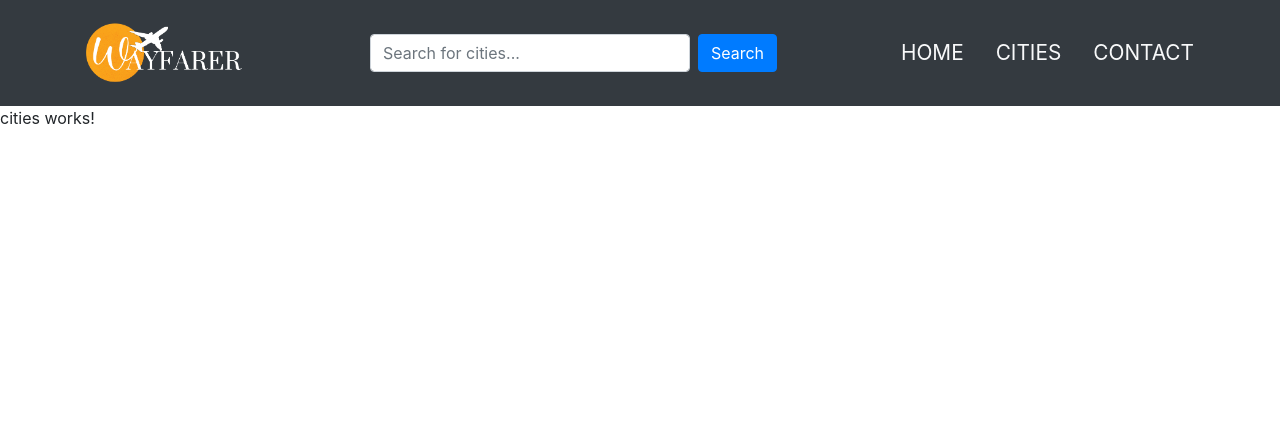
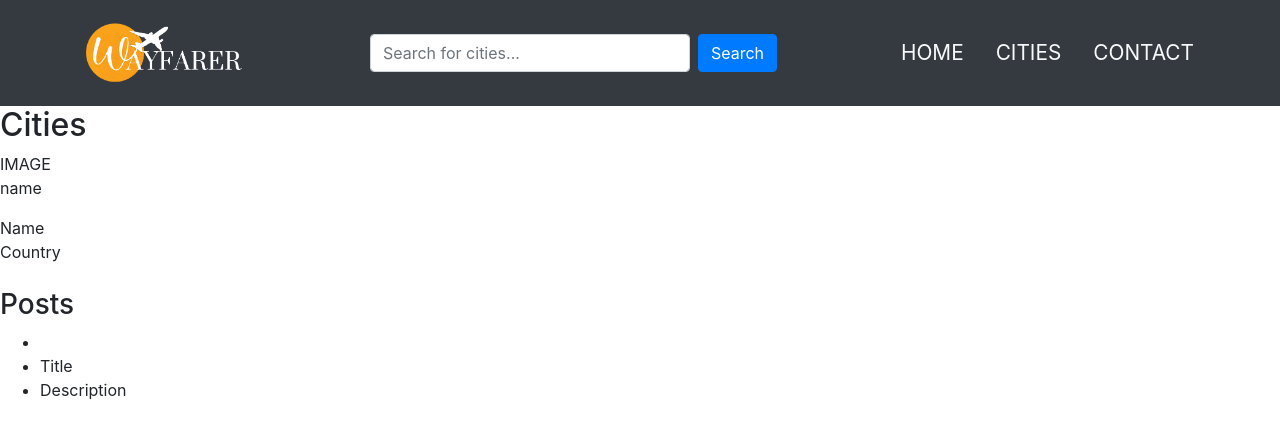
Before and after one commit to EdgarJoell/wayfarer-project, an Angular app: page /cities in a window 1280 px wide. Shown: the top 438 px of the page. Built offline with nearby package versions, Linux system fonts and the light colour scheme.

Commit message:
Updated nav links and created base setup for city pages

```diff
--- a/src/app/app.module.ts
+++ b/src/app/app.module.ts
@@ -9,6 +9,7 @@ import { HeaderModule } from './header/header.module';
 import { SplashPageModule } from './splash-page/splash-page.module';
 import { AppRoutingModule } from './app-routing.module';
 import { CitiesPageModule } from './cities-page/cities-page.module';
+
 
 @NgModule({
   declarations: [
--- a/src/app/cities-page/cities/cities.component.html
+++ b/src/app/cities-page/cities/cities.component.html
@@ -1 +1,6 @@
-<p>cities works!</p>
+<h2>Cities</h2>
+
+<div>
+    <div>IMAGE</div>
+    <p>name</p>
+</div>
--- a/src/app/cities-page/cities/cities.component.ts
+++ b/src/app/cities-page/cities/cities.component.ts
@@ -6,5 +6,5 @@ import { Component } from '@angular/core';
   styleUrls: ['./cities.component.css']
 })
 export class CitiesComponent {
-
+//
 }
--- a/src/app/cities-page/city-info/city-info.component.html
+++ b/src/app/cities-page/city-info/city-info.component.html
@@ -1 +1,17 @@
-<p>city-info works!</p>
+<div>
+  <div class="city-detail-container">
+    <div class="city-details">
+      <div>Name</div>
+      <div>Country</div>
+    </div>
+    <div class="city-image"><img src="" alt="" /></div>
+  </div>
+  <div class="city-posts-container">
+    <h3>Posts</h3>
+    <ul>
+        <li class="user-profile-image"><img src="" alt=""></li>
+        <li class="user-post-title">Title</li>
+        <li class="user-post-desc">Description</li>
+    </ul>
+  </div>
+</div>
--- /dev/null
+++ b/src/app/cities-page/city-page-container/city-page-container.component.html
@@ -0,0 +1,2 @@
+<app-cities></app-cities>
+<app-city-info></app-city-info>
```
Also changed, not shown: src/app/app-routing.module.ts (+8 -7 lines), src/app/cities-page/cities-page.module.ts (+7 -11 lines), src/app/cities-page/city-info/cities.ts (added, +10 -0 lines), src/app/cities-page/city-page-container/city-page-container.component.ts (added, +10 -0 lines), src/app/cities-page/city-info/city-info.component.ts (line endings or trailing spaces), src/app/cities-page/city-page-container/city-page-container.component.css (added), 1 other file (tests, documents, lock files or other folders).
